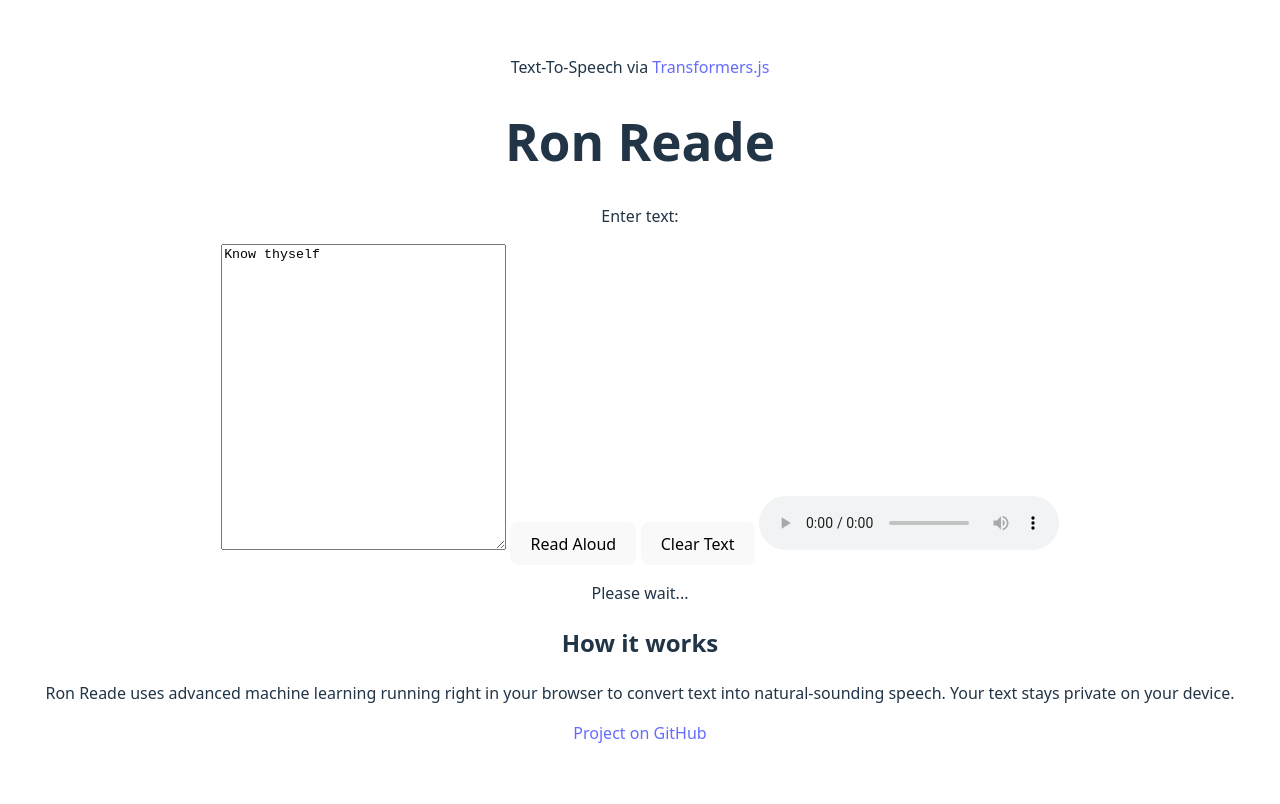
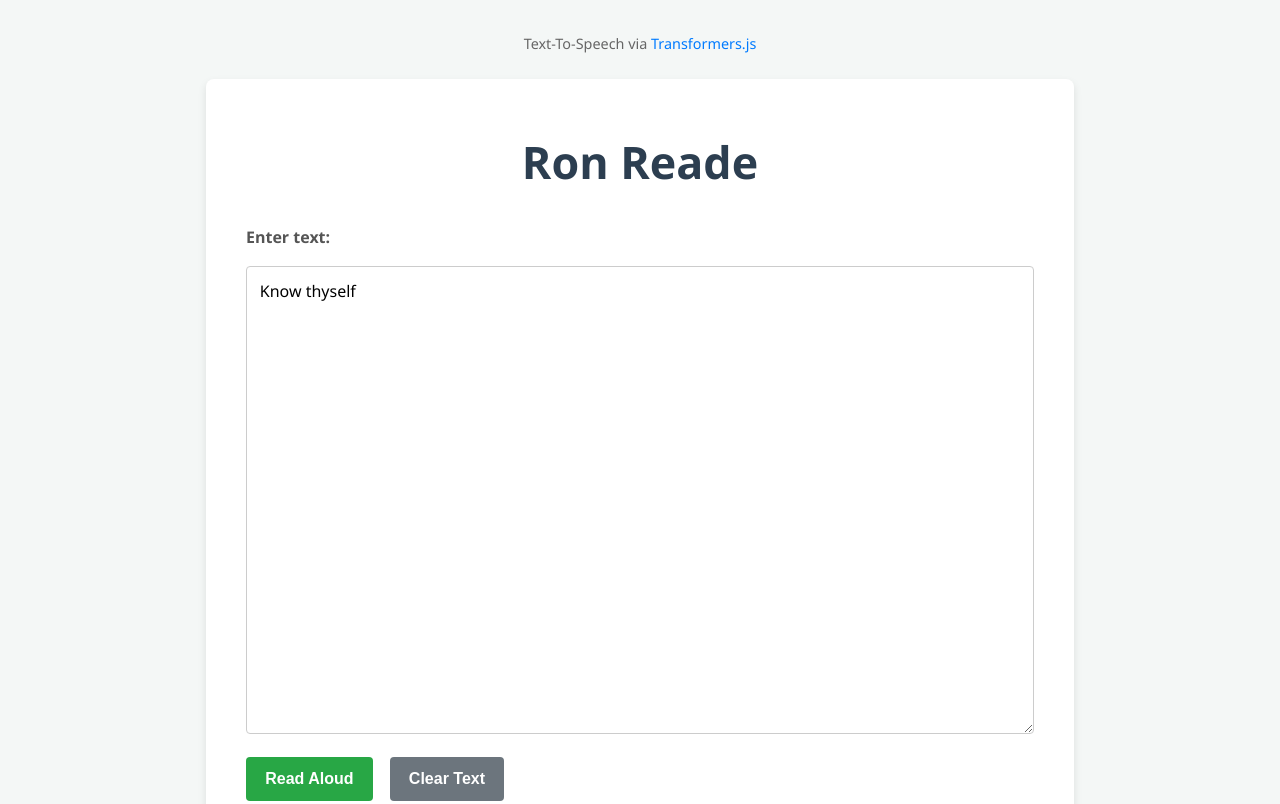
Before and after one commit to martinmphil/ron_reade, a website built with Vite: page index.html in a window 1280 px wide. Shown: the top 804 px of the page. Built offline with nearby package versions, Linux system fonts and the light colour scheme.

Commit message:
first draft of webpage style

```diff
--- a/src/style.css
+++ b/src/style.css
@@ -1,96 +1,213 @@
-:root {
-  font-family: system-ui, Avenir, Helvetica, Arial, sans-serif;
-  line-height: 1.5;
-  font-weight: 400;
+/* --- Basic Reset & Global Styles (Mobile First) --- */
+*,
+*::before,
+*::after {
+  box-sizing: border-box;
+  /* Include padding and border in element's total width/height */
+  margin: 0;
+  padding: 0;
+}
 
-  color-scheme: light dark;
-  color: rgba(255, 255, 255, 0.87);
-  background-color: #242424;
+html {
+  font-size: 16px;
+  /* Base font size */
+}
 
-  font-synthesis: none;
-  text-rendering: optimizeLegibility;
-  -webkit-font-smoothing: antialiased;
-  -moz-osx-font-smoothing: grayscale;
+body {
+  font-family: 'Segoe UI', Roboto, 'Helvetica Neue', Arial, sans-serif;
+  /* Modern, readable font stack */
+  line-height: 1.6;
+  /* Good readability */
+  color: #333;
+  /* Dark grey for text */
+  background-color: #f4f7f6;
+  /* Light background for a soft feel */
+  margin: 0 auto;
+  /* Centre content on larger screens if not using max-width on body */
+  padding: 1rem;
+  /* Overall padding around the content */
+  max-width: 900px;
+  /* Limit content width on very large screens */
+}
+
+/* --- Typography --- */
+h1,
+h2 {
+  color: #2c3e50;
+  /* Darker blue-grey for headings */
+  margin-bottom: 0.8em;
+  /* Spacing below headings */
+  line-height: 1.2;
+}
+
+h1 {
+  font-size: 2.2rem;
+  /* Larger for main title */
+  text-align: center;
+  /* Centre the main title */
+  margin-top: 1rem;
+}
+
+h2 {
+  font-size: 1.6rem;
+}
+
+p {
+  margin-bottom: 1em;
+  /* Spacing between paragraphs */
 }
 
 a {
-  font-weight: 500;
-  color: #646cff;
-  text-decoration: inherit;
-}
-a:hover {
-  color: #535bf2;
+  color: #007bff;
+  /* Standard blue for links */
+  text-decoration: none;
+  /* No underline by default */
 }
 
-body {
-  margin: 0;
-  display: flex;
-  place-items: center;
-  min-width: 320px;
-  min-height: 100vh;
+a:hover {
+  text-decoration: underline;
+  /* Underline on hover for interactivity */
 }
 
-h1 {
-  font-size: 3.2em;
-  line-height: 1.1;
+/* --- Header & Footer --- */
+header,
+footer {
+  text-align: center;
+  padding: 1rem 0;
+  color: #666;
+  /* Lighter grey for header/footer text */
 }
 
-#app {
-  max-width: 1280px;
-  margin: 0 auto;
-  padding: 2rem;
-  text-align: center;
+header p {
+  font-size: 0.9rem;
+  margin-bottom: 0.5rem;
+  /* Less space below header paragraph */
 }
 
-.logo {
-  height: 6em;
-  padding: 1.5em;
-  will-change: filter;
-  transition: filter 300ms;
-}
-.logo:hover {
-  filter: drop-shadow(0 0 2em #646cffaa);
-}
-.logo.vanilla:hover {
-  filter: drop-shadow(0 0 2em #3178c6aa);
+footer {
+  margin-top: 2rem;
+  padding-top: 1.5rem;
+  border-top: 1px solid #e0e0e0;
+  /* Subtle line to separate footer */
+  font-size: 0.9rem;
 }
 
-.card {
-  padding: 2em;
+/* --- Main Content Layout & Elements --- */
+main {
+  background-color: #ffffff;
+  /* White background for main content area */
+  padding: 1.5rem;
+  border-radius: 8px;
+  /* Slightly rounded corners for a softer look */
+  box-shadow: 0 4px 8px rgba(0, 0, 0, 0.1);
+  /* Subtle shadow for depth */
+  margin-bottom: 2rem;
+  /* Space below main content */
 }
 
-.read-the-docs {
-  color: #888;
+/* Form Elements */
+label {
+  display: block;
+  /* Make label take full width for better spacing */
+  margin-bottom: 0.5rem;
+  font-weight: bold;
+  color: #555;
+}
+
+textarea {
+  width: 100%;
+  /* Full width of its container */
+  padding: 0.8rem;
+  margin-bottom: 1rem;
+  /* Space below text-area */
+  border: 1px solid #ccc;
+  border-radius: 4px;
+  font-size: 1rem;
+  font-family: inherit;
+  /* Inherit font from body for consistency */
+  resize: vertical;
+  /* Allow vertical resizing only */
+  min-height: 150px;
+  /* Ensure a decent minimum height for the text area */
 }
 
 button {
-  border-radius: 8px;
-  border: 1px solid transparent;
-  padding: 0.6em 1.2em;
-  font-size: 1em;
-  font-weight: 500;
-  font-family: inherit;
-  background-color: #1a1a1a;
+  display: block;
+  /* Each button on its own line for mobile */
+  width: 100%;
+  /* Full width for mobile */
+  padding: 0.8rem 1.2rem;
+  margin-bottom: 0.8rem;
+  /* Space between buttons */
+  border: none;
+  border-radius: 4px;
+  background-color: #28a745;
+  /* Green for primary action */
+  color: white;
+  font-size: 1rem;
+  font-weight: bold;
   cursor: pointer;
-  transition: border-color 0.25s;
-}
-button:hover {
-  border-color: #646cff;
-}
-button:focus,
-button:focus-visible {
-  outline: 4px auto -webkit-focus-ring-color;
+  transition: background-color 0.2s ease;
+  /* Smooth transition on hover */
 }
 
-@media (prefers-color-scheme: light) {
-  :root {
-    color: #213547;
-    background-color: #ffffff;
+button:hover {
+  background-color: #218838;
+  /* Darker green on hover */
+}
+
+#clear-button {
+  background-color: #6c757d;
+  /* Grey for secondary action */
+}
+
+#clear-button:hover {
+  background-color: #5a6268;
+}
+
+audio {
+  width: 100%;
+  /* Full width audio player */
+  margin-top: 1.5rem;
+  /* Space above the audio player */
+  margin-bottom: 1rem;
+  /* Space below the audio player */
+}
+
+#statusReport {
+  text-align: center;
+  color: black;
+  margin-top: 1rem;
+}
+
+/* --- Desktop / Tablet Adjustments (using min-width media query) --- */
+@media (min-width: 768px) {
+  h1 {
+    font-size: 2.8rem;
   }
-  a:hover {
-    color: #747bff;
+
+  h2 {
+    font-size: 1.8rem;
   }
+
   button {
-    background-color: #f9f9f9;
+    display: inline-block;
+    /* Buttons side-by-side on larger screens */
+    width: auto;
+    /* Auto width */
+    margin-right: 0.8rem;
+    /* Space between buttons */
+    margin-bottom: 0;
+    /* Remove bottom margin if side-by-side */
+  }
+
+  button:last-of-type {
+    margin-right: 0;
+    /* No right margin for the last button */
+  }
+
+  /* Adjust padding for main section on larger screens */
+  main {
+    padding: 2.5rem;
   }
 }
```
